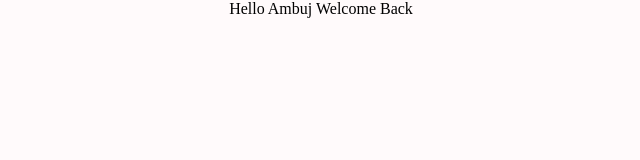
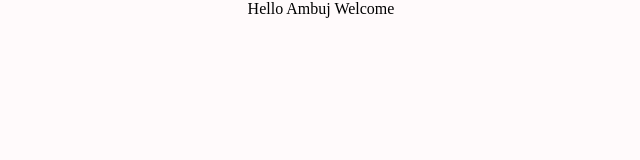
Before and after one commit to Ambuj134/Gym-Exercise, a React (Create React App) app: page / in a window 1280 px wide. Shown: the top 160 px of the page, without its empty margins (319-959 px from the left). Built offline with nearby package versions, Linux system fonts and the light colour scheme.

Commit message:
second commitss

```diff
--- a/src/App.js
+++ b/src/App.js
@@ -3,7 +3,7 @@ import './App.css';
 function App() {
   return (
     <div className="App">
-      Hello Ambuj Welcome Back
+      Hello Ambuj Welcome
     </div>
   );
 }
```
